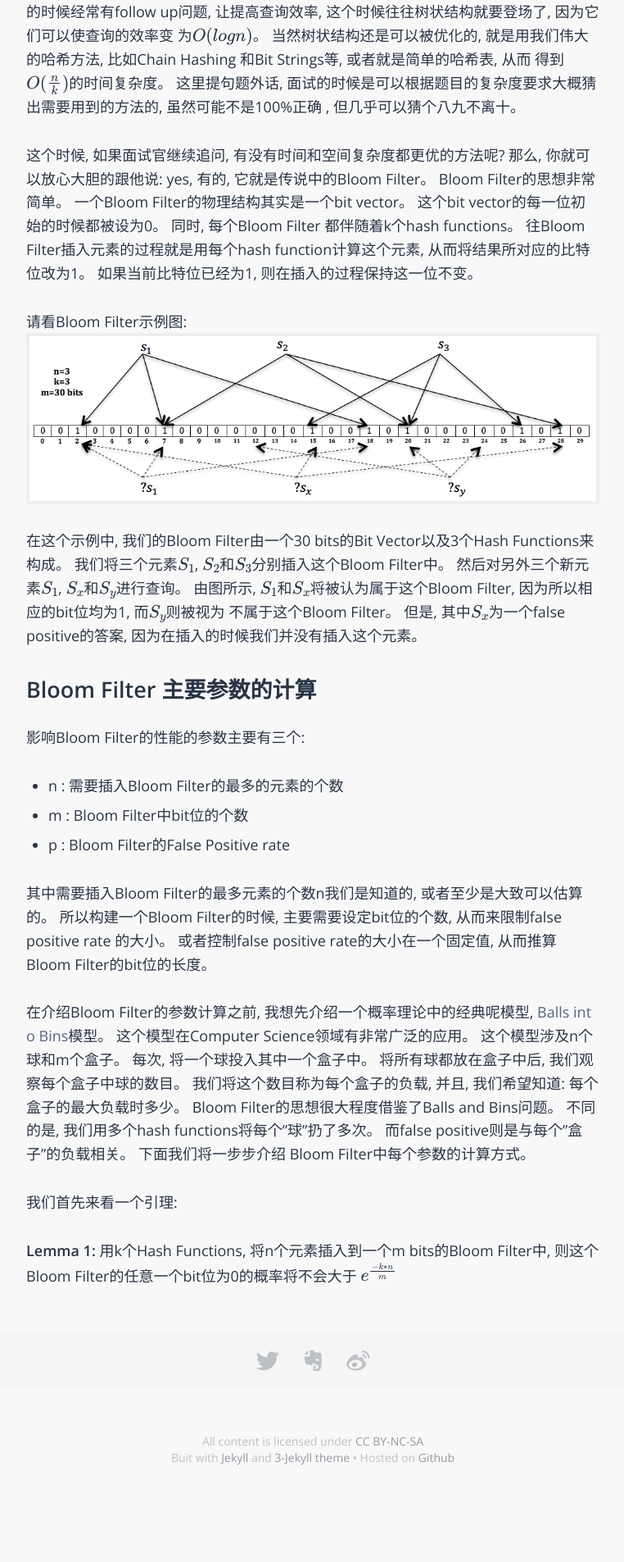
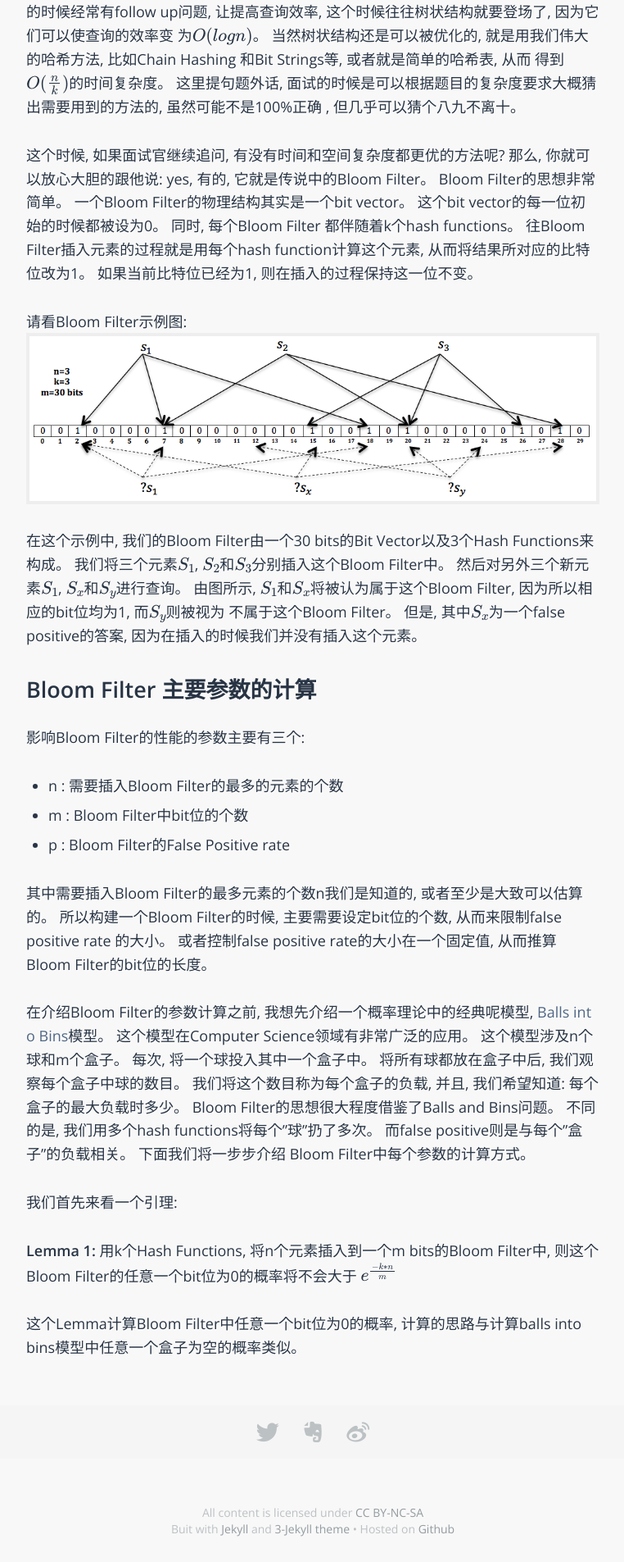
Before and after one commit to sophiesongge/sophiesongge.github.io, a Jekyll site: the page built from _posts/2016-09-06-bloom-filter.markdown, in a window 1280 px wide. Shown: the part 681-2586 px from the top of the page at 82% size, without its empty margins (258-1020 px from the left). Built offline with Jekyll 4.4.1, drawn with Linux system fonts in a browser that asks for light colours; some web fonts are replaced; formulas are drawn with MathJax 3.

Commit message:
add post for bloom filter

```diff
--- a/_posts/2016-09-06-bloom-filter.markdown
+++ b/_posts/2016-09-06-bloom-filter.markdown
@@ -59,7 +59,7 @@ Bloom Filter中每个参数的计算方式。
 
 **Lemma 1:**  用k个Hash Functions, 将n个元素插入到一个m bits的Bloom Filter中, 则这个Bloom Filter的任意一个bit位为0的概率将不会大于 $e^ {\frac{-k*n}{m}}$
 
-
+这个Lemma计算Bloom Filter中任意一个bit位为0的概率, 计算的思路与计算balls into bins模型中任意一个盒子为空的概率类似。
 
 
 [Bloom Filter]: https://en.wikipedia.org/wiki/Bloom_filter
```
